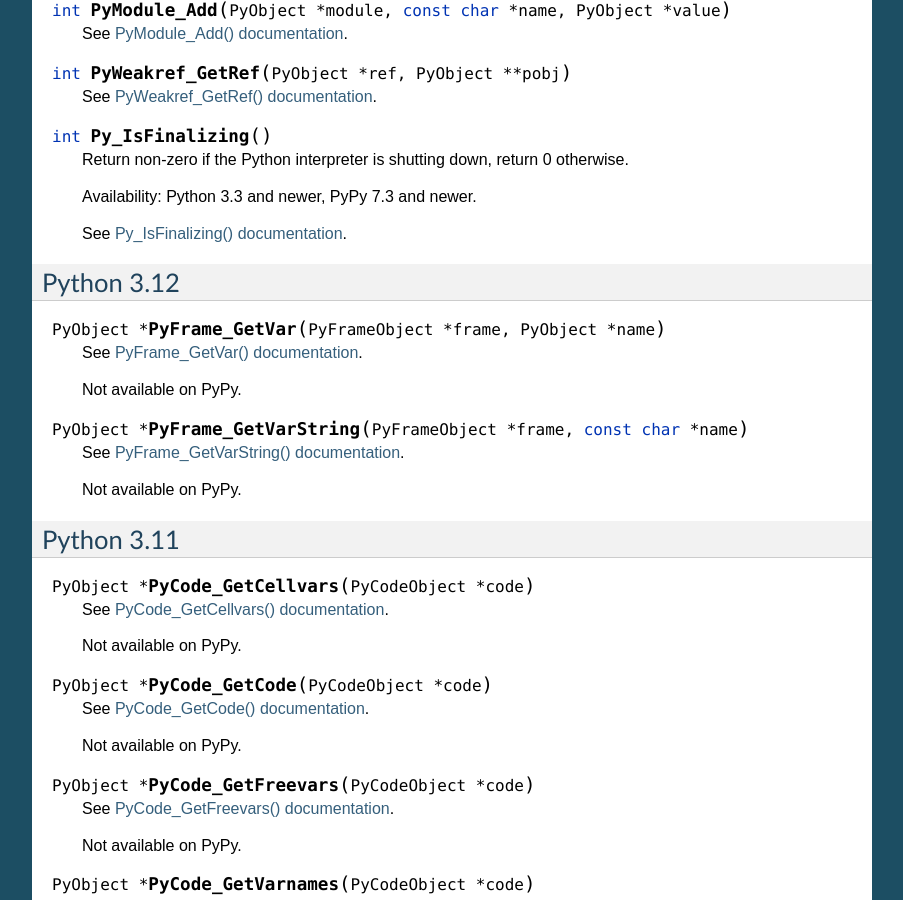
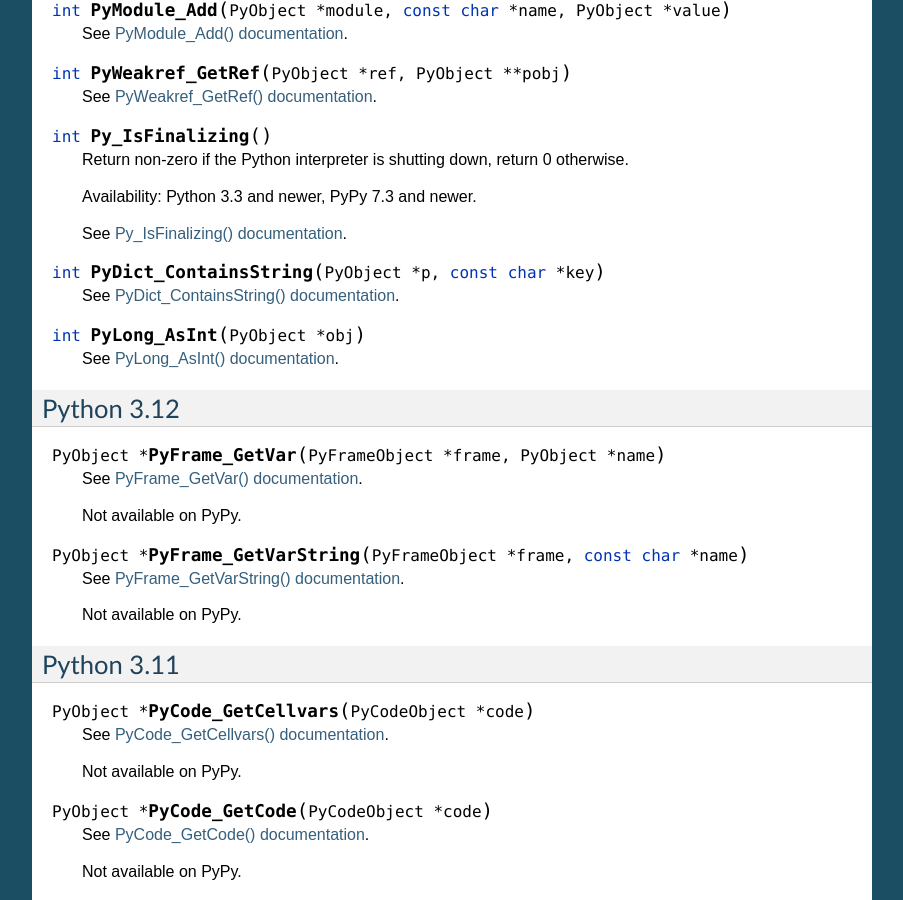
Before and after one commit to python/pythoncapi-compat, a Sphinx documentation site: the page built from docs/api.rst, in a window 1280 px wide and 900 px high, scrolled down 1022 px. Shown: the whole window, without its empty margins (198-1101 px from the left). Built offline with Sphinx 7.4.7, drawn with Linux system fonts in a browser that asks for light colours.

Commit message:
Add PyLong_AsInt() function (#72)

```diff
--- a/docs/api.rst
+++ b/docs/api.rst
@@ -74,6 +74,14 @@
    Availability: Python 3.3 and newer, PyPy 7.3 and newer.
 
    See `Py_IsFinalizing() documentation <https://docs.python.org/dev/c-api/init.html#c.Py_IsFinalizing>`__.
+
+.. c:function:: int PyDict_ContainsString(PyObject *p, const char *key)
+
+   See `PyDict_ContainsString() documentation <https://docs.python.org/dev/c-api/dict.html#c.PyDict_ContainsString>`__.
+
+.. c:function:: int PyLong_AsInt(PyObject *obj)
+
+   See `PyLong_AsInt() documentation <https://docs.python.org/dev/c-api/long.html#c.PyLong_AsInt>`__.
 
 
 Python 3.12
--- a/docs/changelog.rst
+++ b/docs/changelog.rst
@@ -1,6 +1,7 @@
 Changelog
 =========
 
+* 2023-08-25: Add ``PyDict_ContainsString()`` and ``PyLong_AsInt()`` functions.
 * 2023-08-21: Remove support for Python 2.7, Python 3.4 and older.
 * 2023-08-16: Add ``Py_IsFinalizing()`` function.
 * 2023-07-21: Add ``PyDict_GetItemRef()`` function.
```
Also changed, not shown: 2 other files.
